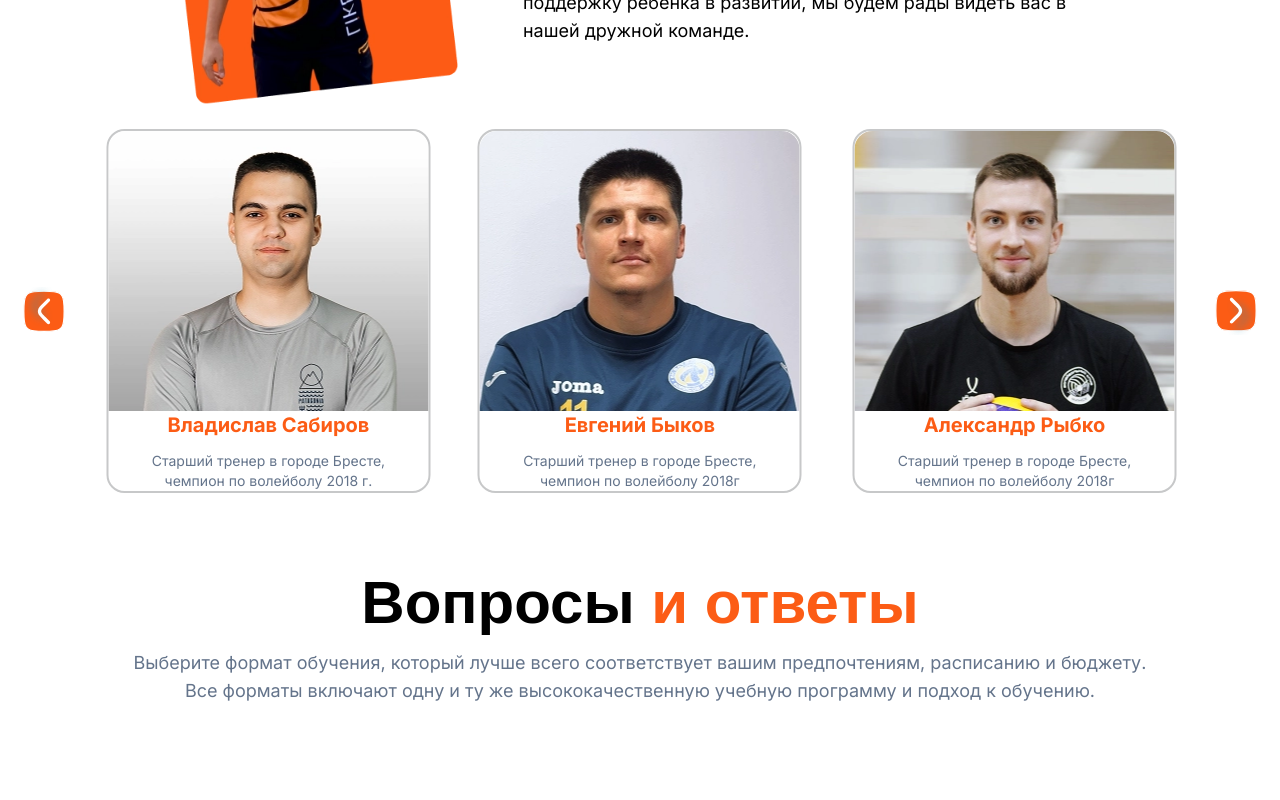
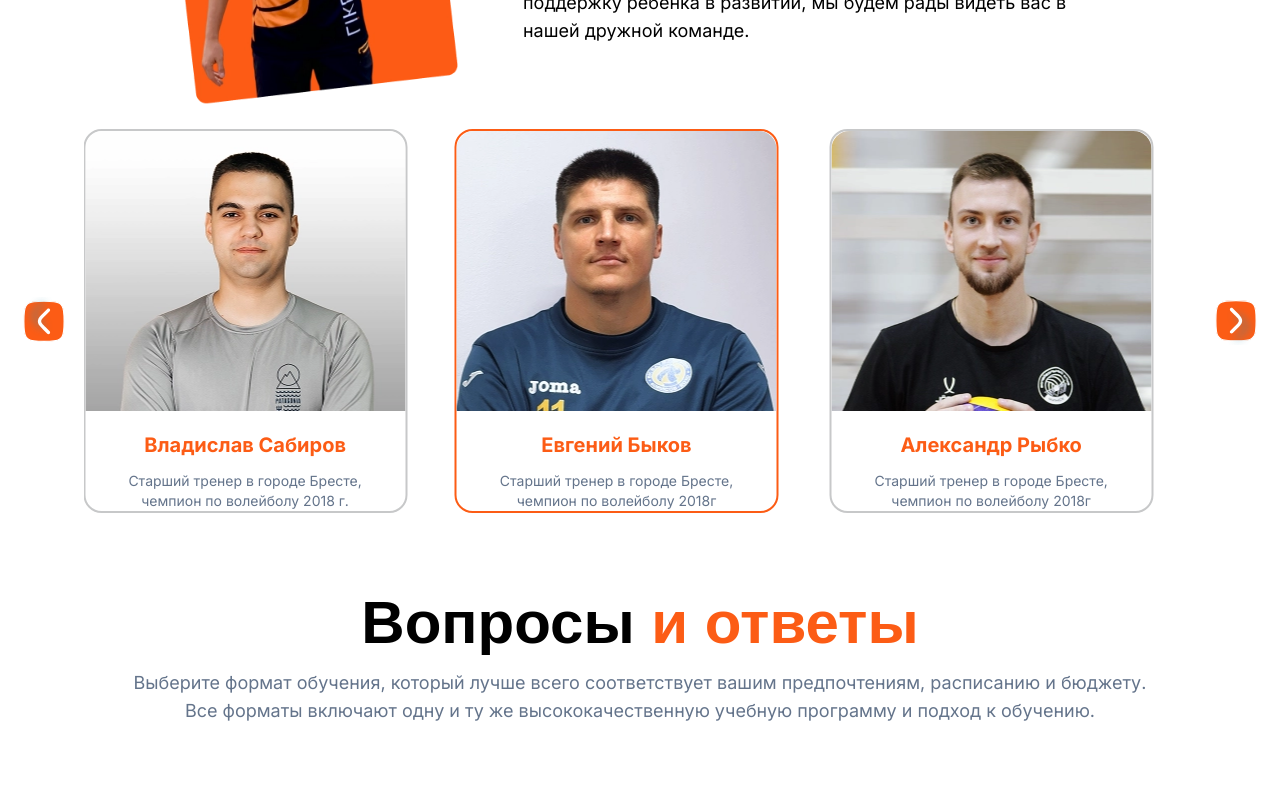
Before and after one commit to evgeniyworkbel/like-volley, a Next.js app: page / in a window 1280 px wide. Shown: the part 2340-3140 px from the top of the page. Built offline with nearby package versions, Linux system fonts and the light colour scheme; a web font is replaced by a local one.

Commit message:
feat(widgets, shared): refine images size, change carousel

```diff
--- a/src/shared/ui/carousel/carousel-item.tsx
+++ b/src/shared/ui/carousel/carousel-item.tsx
@@ -3,12 +3,20 @@ import { cn } from "@/shared/lib";
 export type CarouselItemProps = {
   slidesPerView: number;
   children: React.ReactElement;
+  isActive: boolean;
 };
 
-export function CarouselItem({ children, slidesPerView }: CarouselItemProps) {
+export function CarouselItem({
+  children,
+  slidesPerView,
+  isActive,
+}: CarouselItemProps) {
   return (
     <div
-      className={cn("mr-[var(--mr)] w-full flex-[0_0_var(--width))] xl:mr-0")}
+      className={cn("mr-[var(--mr)] w-full flex-[0_0_var(--width))] xl:mr-0", {
+        "border-[oklch(83.27%_0.002_247.32deg)]": !isActive,
+        "border-accent-orange": isActive,
+      })}
       style={
         {
           "--width": `${100 / slidesPerView}%`,
@@ -16,7 +24,16 @@ export function CarouselItem({ children, slidesPerView }: CarouselItemProps) {
         } as React.CSSProperties
       }
     >
-      {children}
+      <div
+        className={cn("w-min rounded-[18px] border-2", {
+          "border-[oklch(83.27%_0.002_247.32deg)]": !isActive,
+          "border-accent-orange": isActive,
+        })}
+      >
+        {children}
+      </div>
     </div>
   );
 }
+// "border-[oklch(83.27%_0.002_247.32deg)]": !isActive,
+// "border-accent-orange": isActive,
--- a/src/shared/ui/carousel/carousel.tsx
+++ b/src/shared/ui/carousel/carousel.tsx
@@ -5,6 +5,7 @@ import { Children } from "react";
 import { CarouselItem } from "./carousel-item";
 import { usePrevNextButtons } from "./use-prev-next-buttons";
 import { CarouselButton } from "./carousel-button";
+import { useFrameCard } from "./use-frame-card";
 
 export type CarouselProps = {
   slidesPerView: number;
@@ -15,6 +16,8 @@ export function Carousel({ slidesPerView, children }: CarouselProps) {
   const [emblaRef, emblaApi] = useEmblaCarousel({
     loop: true,
   });
+
+  const { selectedIndex } = useFrameCard(emblaApi);
 
   const { onPrevButtonClick, onNextButtonClick } = usePrevNextButtons(emblaApi);
 
@@ -27,8 +30,13 @@ export function Carousel({ slidesPerView, children }: CarouselProps) {
       />
       <div ref={emblaRef} className="overflow-hidden">
         <div className="flex gap-1">
-          {Children.map(children, (child) => (
-            <CarouselItem slidesPerView={slidesPerView}>{child}</CarouselItem>
+          {Children.map(children, (child, index) => (
+            <CarouselItem
+              slidesPerView={slidesPerView}
+              isActive={index === selectedIndex}
+            >
+              {child}
+            </CarouselItem>
           ))}
         </div>
       </div>
--- /dev/null
+++ b/src/shared/ui/carousel/use-frame-card.ts
@@ -0,0 +1,36 @@
+import { EmblaCarouselType } from "embla-carousel";
+import { useState, useEffect } from "react";
+
+export type UseFrameReturn = {
+  selectedIndex: number;
+  scrollSnaps: number[];
+};
+
+export const useFrameCard = (emblaApi?: EmblaCarouselType): UseFrameReturn => {
+  const [selectedIndex, setSelectedIndex] = useState<number>(0);
+  const [scrollSnaps, setScrollSnaps] = useState<number[]>([]);
+
+  const onInit = (emblaApi: EmblaCarouselType) => {
+    setScrollSnaps(emblaApi.scrollSnapList());
+  };
+
+  const onSelect = (emblaApi: EmblaCarouselType) => {
+    setSelectedIndex(emblaApi.selectedScrollSnap());
+  };
+
+  useEffect(() => {
+    if (emblaApi) {
+      onInit(emblaApi);
+      onSelect(emblaApi);
+      emblaApi
+        .on("reInit", onInit)
+        .on("reInit", onSelect)
+        .on("select", onSelect);
+    }
+  }, [emblaApi]);
+
+  return {
+    selectedIndex,
+    scrollSnaps,
+  };
+};
--- a/src/widgets/coaches/ui/coach-сard.tsx
+++ b/src/widgets/coaches/ui/coach-сard.tsx
@@ -6,9 +6,8 @@ type CoachCardProps = Coach;
 export function CoachCard({ name, description, src, alt }: CoachCardProps) {
   return (
     <div className="flex flex-col items-center gap-5">
-      <div className="flex flex-col items-center rounded-[18px] border-2 border-[oklch(83.27%_0.002_247.32deg)]">
       <div className="relative h-70 w-80 overflow-hidden rounded-t-[18px]">
-          <Image src={src} alt={alt} fill />
+        <Image src={src} alt={alt} sizes="320px" fill />
       </div>
       <hgroup className="flex max-w-[268px] flex-col items-center gap-3">
         <h4 className="text-xl font-bold text-accent-orange">{name}</h4>
@@ -17,6 +16,5 @@ export function CoachCard({ name, description, src, alt }: CoachCardProps) {
         </p>
       </hgroup>
     </div>
-    </div>
   );
 }
--- a/src/widgets/gallery/ui/gallery-сard.tsx
+++ b/src/widgets/gallery/ui/gallery-сard.tsx
@@ -8,10 +8,10 @@ type GalleryCardProps = GalleryItem;
 export function GalleryCard({ src, alt }: GalleryCardProps) {
   return (
     <Link
-      className="relative flex h-[366px] w-80 gap-5 overflow-hidden rounded-[18px] xl:w-[366px]"
+      className="relative flex h-[366px] w-[366px] gap-5 overflow-hidden rounded-[18px] xl:w-[366px]"
       href={contactsLinks.gallery.href}
     >
-      <Image src={src} alt={alt} fill />
+      <Image src={src} alt={alt} sizes="366px" fill />
     </Link>
   );
 }
```
Lines whose indentation alone changed are shown as unchanged.
